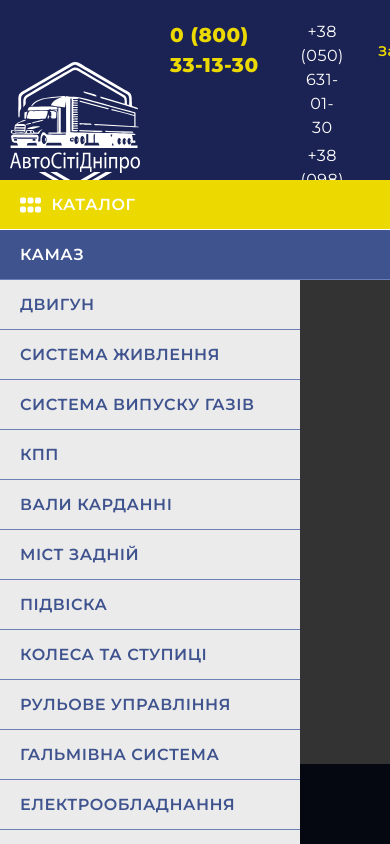
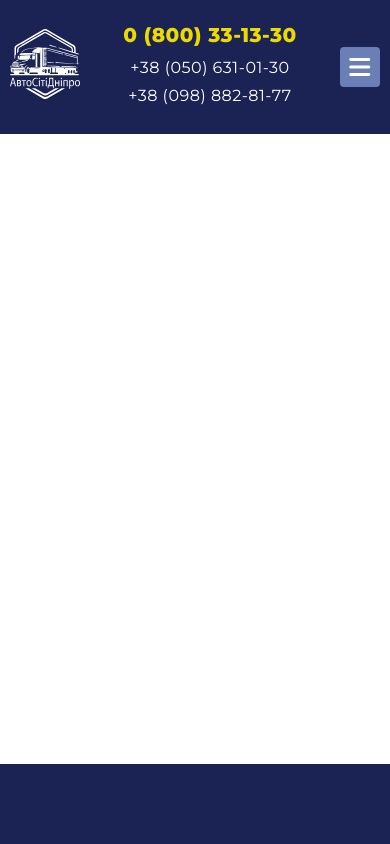
Before and after one commit to crealime/acd, a website: page app/pug/index.pug in a window 390 px wide. Drawn offline with nearby package versions, Linux system fonts and the light colour scheme; files that its build step writes are made by us from their sources; files whose address does not match are found by name.

Commit message:
Mobile menu finish 1

```diff
--- a/app/pug/includes/_head.pug
+++ b/app/pug/includes/_head.pug
@@ -15,7 +15,7 @@
 	meta(property='og:url' content='/')
 	meta(property='og:image' content='img/favicon/favicon-270.png')
 	link(rel='image_src' href='img/favicon/favicon-270.png')
-	link(href="css/preloader.css" rel="stylesheet" type="text/css")
+	//link(href="css/preloader.css" rel="stylesheet" type="text/css")
 	link(href="css/libs.min.css" rel="stylesheet" type="text/css")
 	link(href="css/fontawesome.min.css" rel="stylesheet" type="text/css")
 	link(href="css/app.min.css" rel="stylesheet" type="text/css")
--- a/app/pug/includes/_header.pug
+++ b/app/pug/includes/_header.pug
@@ -23,6 +23,8 @@
 						a.button.header__catalog-button(href="#")
 							i.fa-solid.fa-grip
 							| Каталог
+						.header__li-expand
+							i.fa-solid.fa-chevron-right
 						ul
 							li
 								a(href="#") Камаз
@@ -430,3 +432,6 @@
 						| 0
 
 			.header__right
+				.header__burger
+					i.fa-solid.fa-xmark.d-none
+					i.fa-solid.fa-bars
--- a/app/sass/app.sass
+++ b/app/sass/app.sass
@@ -53,7 +53,7 @@
 	height: 100%
 
 .d-none
-	display: none
+	display: none !important
 
 .d-flex
 	display: flex
@@ -233,6 +233,15 @@
 	&__logo
 		width: 130px
 
+		@include media(1199)
+			width: 100px
+
+		@include media(860)
+			width: 70px
+
+		@include media(355)
+			width: 50px
+
 	&__logo-img
 		width: 100%
 
@@ -250,6 +259,10 @@
 		@include media(1199)
 			border-bottom: none
 			padding-bottom: 0
+
+		@include media(640)
+			flex-direction: column
+			gap: 6px
 
 	&__infoblock
 		display: flex
@@ -270,6 +283,15 @@
 		font-size: 16px
 		color: $white
 
+		@include media(640)
+			text-align: center
+
+		@include media(385)
+			font-size: 14px
+
+		@include media(355)
+			font-size: 12px
+
 	&__tel-0800
 		font-size: 20px
 		font-weight: 800
@@ -278,8 +300,20 @@
 		&:hover, &:focus, &:active
 			color: $white
 
+		@include media(640)
+			text-align: center
+
+		@include media(385)
+			font-size: 16px
+
+		@include media(355)
+			font-size: 14px
+
 	&__tel-0800-text
 		font-size: 13px
+
+		@include media(640)
+			display: none
 
 	&__address
 		font-size: 14px
@@ -293,6 +327,10 @@
 		&:hover, &:focus, &:active
 			color: $white
 
+		@include media(860)
+			display: none
+
+
 	&__menu
 		display: flex
 		justify-content: space-between
@@ -302,7 +340,7 @@
 
 		@include media(1199)
 			position: absolute
-			top: 160px
+			top: 130px
 			left: 50%
 			width: 100%
 			max-width: 480px
@@ -312,6 +350,24 @@
 			justify-content: start
 			align-items: flex-start
 			padding: 0
+			visibility: hidden
+			opacity: 0
+			height: 0
+			overflow: hidden
+			transition-duration: 300ms
+			gap: 0
+
+		@include media(860)
+			top: 100px
+
+		@include media(640)
+			top: 118px
+
+		@include media(385)
+			top: 105px
+
+		@include media(355)
+			top: 96px
 
 		.button
 			display: flex
@@ -319,11 +375,18 @@
 			gap: 10px
 			flex: 1 0 auto
 
+	&__menu_visible
+		visibility: visible !important
+		opacity: 1 !important
+		height: auto !important
+
 	&__catalog
 		position: relative
 
 		@include media(1199)
 			width: 100%
+			height: 49px
+			overflow: hidden
 
 		&:hover
 			&>ul
@@ -356,33 +419,35 @@
 		&>ul>li
 			position: relative
 			display: flex
-			flex: 1
 			min-width: 230px
+			transition-duration: 300ms
 
 			&:hover
 				&>ul
 					visibility: visible
-					width: auto
-					height: auto
 					opacity: 1
+
+			@include media(1199)
+				width: 100%
+				flex-direction: column
+				height: 49px
+				overflow: hidden
+				transition-duration: 300ms
 
 		&>ul a
 			padding: 10px 16px
 			font-size: 14px
 			text-transform: uppercase
 			font-weight: 600
-			flex: 1 0 auto
 			width: 100%
 			border-radius: 4px
 			margin-top: -1px
 			margin-right: -1px
 
 			@include media(1199)
-				display: flex
 				border-radius: 0
 				margin: 0
-				padding: 0 20px
-				height: 50px
+				padding: 12px 20px
 				align-items: center
 				font-size: 16px
 
@@ -391,13 +456,14 @@
 			border: 1px solid $blue-light
 			color: $white
 
-			@include media(1199)
-				border: none
-				border-bottom: 1px solid $blue-light
-
 			&:hover, &:focus, &:active
 				background: $accent
 				color: $sea
+
+			@include media(1199)
+				width: 100%
+				border: none
+				border-bottom: 1px solid $blue-light
 
 		&>ul>li>ul
 			position: absolute
@@ -414,16 +480,18 @@
 				position: relative
 				visibility: visible
 				opacity: 1
-				top: 50px
-				left: -100%
+				left: 0
 				align-items: stretch
+				width: 100%
 
 		&>ul>li>ul>li
 			display: flex
 			min-width: 300px
 
 			@include media(1199)
+				flex: 1 1 auto
 				width: 100%
+				min-width: 0
 
 		&>ul>li>ul>li>a
 			background: $gray-light
@@ -436,14 +504,49 @@
 			@include media(1199)
 				border: none
 				border-bottom: 1px solid $blue-light
+				width: 100%
+				max-width: 480px
+
+		&>.header__li-expand
+			background: $accent
+			border-left: 1px solid $white
+			border-bottom: 1px solid $white
+
+			&:hover, &:focus, &:active
+				background: $sea
+
+	&__li-expand
+		position: absolute
+		width: 49px
+		height: 49px
+		background: $sea
+		border-left: 1px solid $blue-light
+		border-bottom: 1px solid $blue-light
+		display: flex
+		justify-content: center
+		align-items: center
+		top: 0
+		right: 0
+		cursor: pointer
+
+		&:hover, &:focus, &:active
+			background: $blue
+
+		@include mediam(1200)
+			display: none
+
+	&__li-expanded
+		height: auto !important
+
+	&__arr-rotate
+		transform: rotate(90deg)
 
 	&__catalog-button
 		padding: 6px 14px
 
 		@include media(1199)
-			height: 50px
 			border-radius: 0
-			padding: 0 20px
+			padding: 12px 20px
 			border-bottom: 1px solid $white
 
 		i
@@ -461,10 +564,20 @@
 	&__top-menu
 		flex: 1 0 auto
 
+		@include media(1199)
+			order: 1
+			width: 100%
+
 		ul
 			display: flex
 			gap: 16px
 			padding: 0
+
+			@include media(1199)
+				flex-direction: column
+				gap: 0
+				width: 100%
+				margin: 0
 
 		a
 			color: $white
@@ -473,8 +586,23 @@
 			&:hover, &:focus, &:active
 				color: $accent
 
+			@include media(1199)
+				display: flex
+				justify-content: start
+				align-items: center
+				background: $blue
+				width: 100%
+				height: 49px
+				padding-left: 20px
+				border-bottom: 1px solid $blue-light
+				font-size: 16px
+				text-transform: uppercase
+
 	&__search-form
 		position: relative
+
+		@include media(1199)
+			width: 100%
 
 	&__search-input
 		width: 116px
@@ -482,6 +610,14 @@
 		border-radius: 4px
 		border: none
 		padding: 0 10px
+		background: $gray-light
+
+		@include media(1199)
+			width: 100%
+			border-radius: 0
+			height: 50px
+			padding: 0 20px
+			border-bottom: 1px solid $blue-extra-light
 
 	&__search-button
 		position: absolute
@@ -490,7 +626,7 @@
 		top: 0
 		right: 0
 		padding: 0
-		background: none
+		background: $gray-light
 		border: none
 		border-radius: 0 4px 4px 0
 
@@ -502,12 +638,27 @@
 			color: $sea
 			transition-duration: 300ms
 
+		@include media(1199)
+			width: 49px
+			height: 49px
+			font-size: 20px
+			border-radius: 0
+			border-left: 1px solid $sea
+
 	&__login
 		padding: 10px 14px
 		background: $blue-light
 
 		&:hover, &:focus, &:active
 			color: $accent
+			background: $blue-light
+
+		@include media(1199)
+			width: 100%
+			height: 49px
+			padding-left: 20px
+			border-bottom: 1px solid $blue-extra-light
+			border-radius: 0
 
 	&__cart
 		padding: 10px 14px
@@ -516,8 +667,32 @@
 		&:hover, &:focus, &:active
 			color: $accent
 
+		@include media(1199)
+			width: 100%
+			height: 49px
+			padding-left: 20px
+			border-bottom: 1px solid $blue-extra-light
+			border-radius: 0
+
 	&__right
 		display: none
 
 		@include media(1199)
 			display: flex
+
+	&__burger
+		display: flex
+		justify-content: center
+		align-items: center
+		width: 40px
+		height: 40px
+		border-radius: 4px
+		background: $blue-light
+		color: $white
+		font-size: 24px
+		cursor: pointer
+
+		@include media(355)
+			width: 30px
+			height: 30px
+			font-size: 18px
```
Also changed, not shown: app/js/app.js (+35 -0 lines), app/css/app.min.css, app/index.html, app/js/app.min.js.
